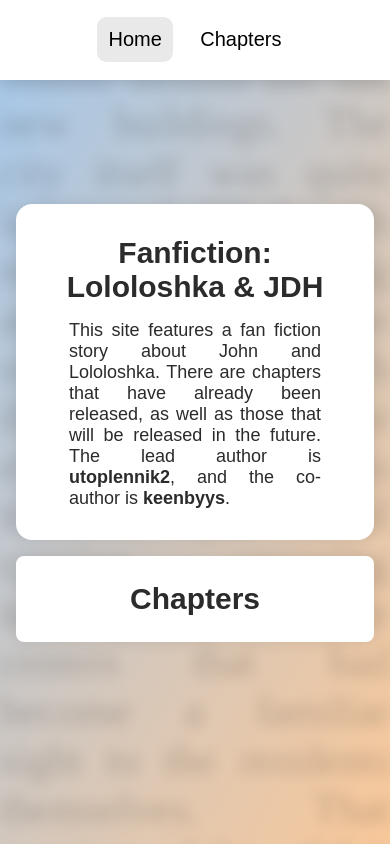
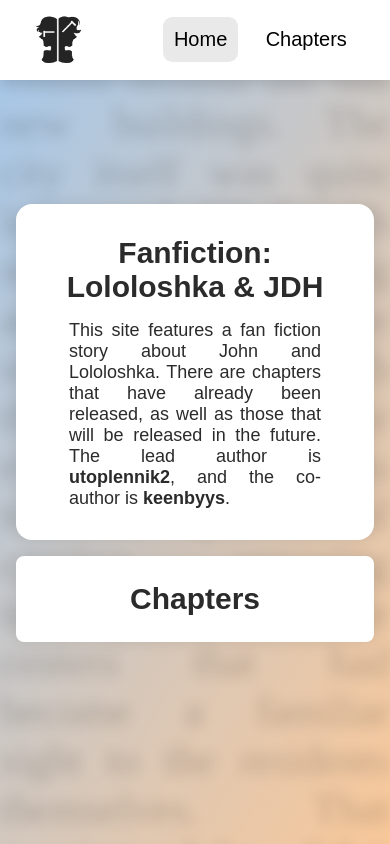
Before and after one commit to keenbyys/Fanfiction_website, a plain HTML site: page index.html in a window 390 px wide. Shown: the top 844 px of the page. Drawn offline with Linux system fonts and the light colour scheme.

Commit message:
Update style.css

```diff
--- a/style.css
+++ b/style.css
@@ -413,7 +413,11 @@ footer {
     .img__logo_img,
     .div__logo,
     .h1__logo_text {
-        display: none;
+        height: 50px;
+    }
+
+    .div__logo_text {
+        visibility: hidden;
     }
 
     header {
@@ -425,7 +429,7 @@ footer {
         height: 100%;
         align-items: center;
         display: flex;
-        justify-content: center;
+        justify-content: space-between;
         padding: 0rem 2rem;
         overflow: hidden;
     }
```
